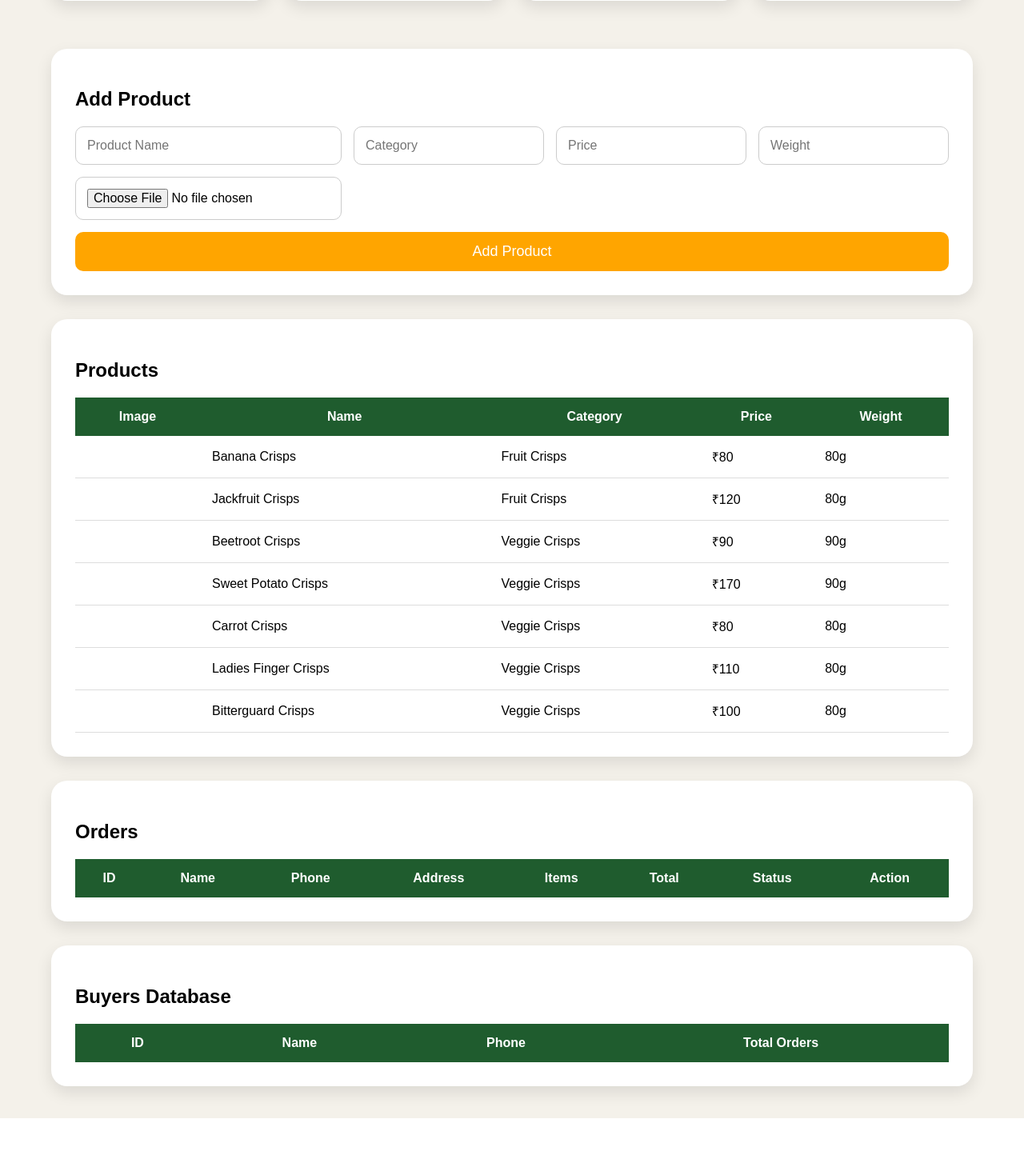
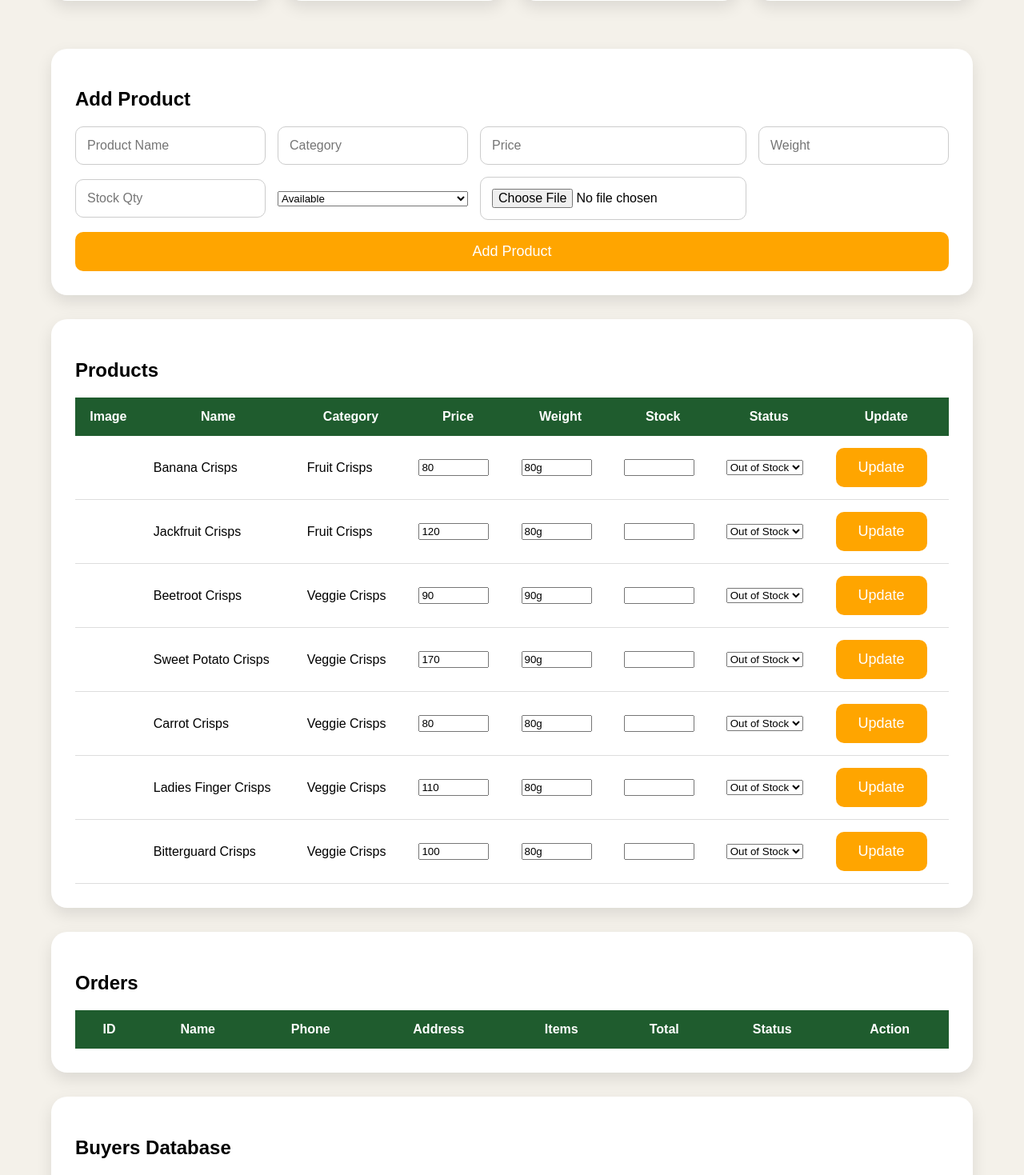
Before and after one commit to Teju-B2003/NutriCrunch, a Flask app: page /dashboard in a window 1280 px wide. Shown: the part 348-1817 px from the top of the page at 80% size. Before the commit the page ends 1746 px from the top, so only its background shows below. Run offline with Flask 3, Linux system fonts and the light colour scheme; the visitor is signed in with stand-in values (Sample User, id 1); data comes from the database, SQL or seed files in the repository; data that the repository does not hold is empty.

Commit message:
Update dashboard.html

```diff
--- a/templates/dashboard.html
+++ b/templates/dashboard.html
@@ -51,6 +51,13 @@
             <input name="category" placeholder="Category" required>
             <input name="price" placeholder="Price" required>
             <input name="weight" placeholder="Weight" required>
+            <input name="stock" placeholder="Stock Qty" required>
+
+            <select name="available">
+                <option value="true">Available</option>
+                <option value="false">Out of Stock</option>
+            </select>
+
             <input type="file" name="image" accept="image/*" required>
             <button type="submit">Add Product</button>
         </form>
@@ -66,21 +73,51 @@
                 <th>Category</th>
                 <th>Price</th>
                 <th>Weight</th>
+                <th>Stock</th>
+                <th>Status</th>
+                <th>Update</th>
             </tr>
 
             {% for product in products %}
             <tr>
+                <form action="/update_product/{{ product.id }}" method="POST">
                     <td>
                         {% if product.image %}
                         <img src="{{ url_for('static', filename='uploads/' + product.image) }}"
-                         width="70"
-                         style="border-radius:10px;">
+                             width="70" style="border-radius:10px;">
                         {% endif %}
                     </td>
+
                     <td>{{ product.name }}</td>
                     <td>{{ product.category }}</td>
-                <td>₹{{ product.price }}</td>
-                <td>{{ product.weight }}</td>
+
+                    <td>
+                        <input name="price" value="{{ product.price }}" style="width:80px;">
+                    </td>
+
+                    <td>
+                        <input name="weight" value="{{ product.weight }}" style="width:80px;">
+                    </td>
+
+                    <td>
+                        <input name="stock" value="{{ product.stock }}" style="width:80px;">
+                    </td>
+
+                    <td>
+                        <select name="available">
+                            <option value="true" {% if product.available %}selected{% endif %}>
+                                In Stock
+                            </option>
+                            <option value="false" {% if not product.available %}selected{% endif %}>
+                                Out of Stock
+                            </option>
+                        </select>
+                    </td>
+
+                    <td>
+                        <button type="submit">Update</button>
+                    </td>
+                </form>
             </tr>
             {% endfor %}
         </table>
@@ -110,31 +147,14 @@
                 <td>{{ order.address }}</td>
                 <td style="white-space: pre-line;">{{ order.items }}</td>
                 <td>₹{{ order.total }}</td>
+                <td><strong>{{ order.status }}</strong></td>
 
                 <td>
-                    <strong>{{ order.status }}</strong>
-                </td>
-
-                <td>
-                    <a href="/update_status/{{ order.id }}/Confirmed">
-                        <button>Confirm</button>
-                    </a>
-
-                    <a href="/update_status/{{ order.id }}/Packed">
-                        <button>Packed</button>
-                    </a>
-
-                    <a href="/update_status/{{ order.id }}/Shipped">
-                        <button>Shipped</button>
-                    </a>
-
-                    <a href="/update_status/{{ order.id }}/Delivered">
-                        <button>Delivered</button>
-                    </a>
-
-                    <a href="/delete_order/{{ order.id }}">
-                        <button>Delete</button>
-                    </a>
+                    <a href="/update_status/{{ order.id }}/Confirmed"><button>Confirm</button></a>
+                    <a href="/update_status/{{ order.id }}/Packed"><button>Packed</button></a>
+                    <a href="/update_status/{{ order.id }}/Shipped"><button>Shipped</button></a>
+                    <a href="/update_status/{{ order.id }}/Delivered"><button>Delivered</button></a>
+                    <a href="/delete_order/{{ order.id }}"><button>Delete</button></a>
                 </td>
             </tr>
             {% endfor %}
@@ -163,7 +183,7 @@
             {% endfor %}
         </table>
     </div>
+
 </div>
-
 </body>
 </html>
```
Lines whose indentation alone changed are shown as unchanged.
